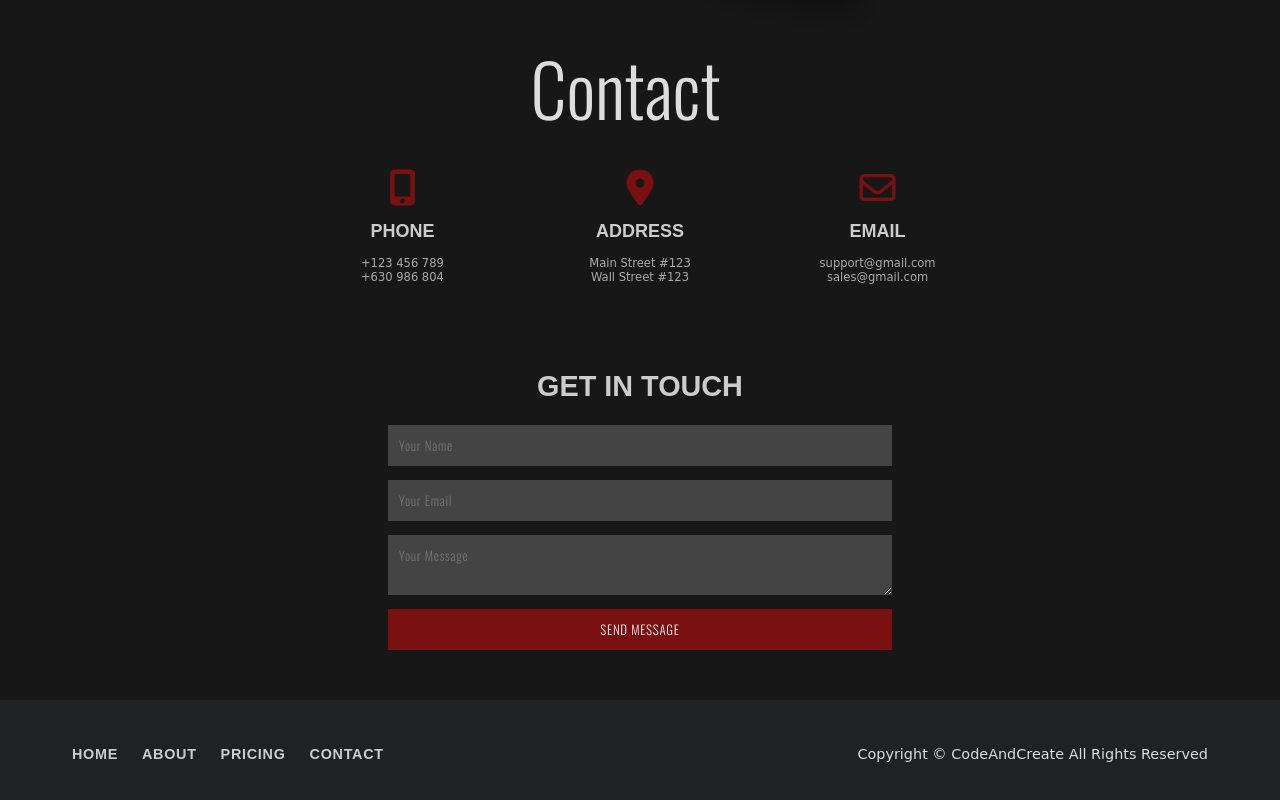
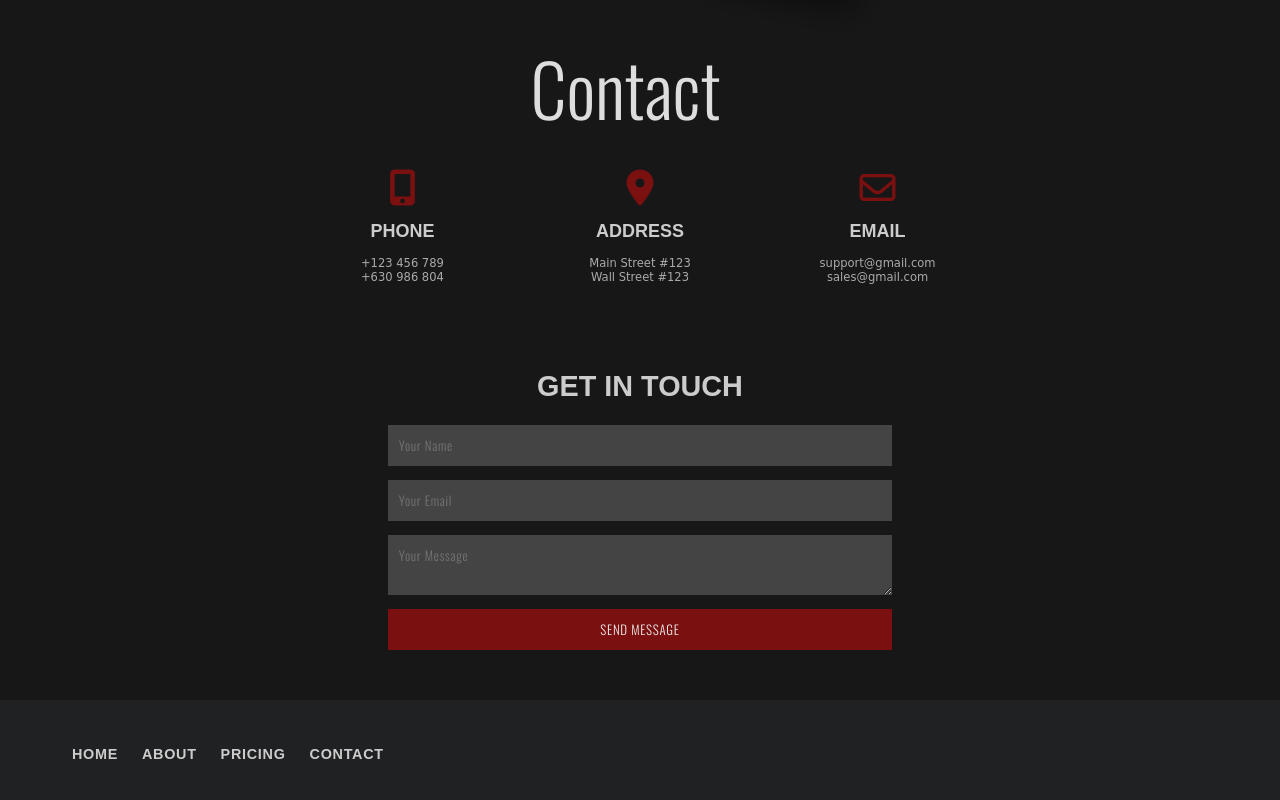
Before and after one commit to vinay630987/BusinessDesignSite, a plain HTML site: page index.html in a window 1280 px wide. Shown: the part 2327-3127 px from the top of the page. Drawn offline with nearby package versions, Linux system fonts and the light colour scheme; a web font is replaced by a local one.

Commit message:
Update index.html

```diff
--- a/index.html
+++ b/index.html
@@ -285,9 +285,6 @@
           <a href="#pricing">PRICING</a>
           <a href="#contact">CONTACT</a>
         </div>
-        <p class="copyright">
-          Copyright &copy; CodeAndCreate All Rights Reserved
-        </p>
       </footer>
 
       <!--End of Footer-->
```
